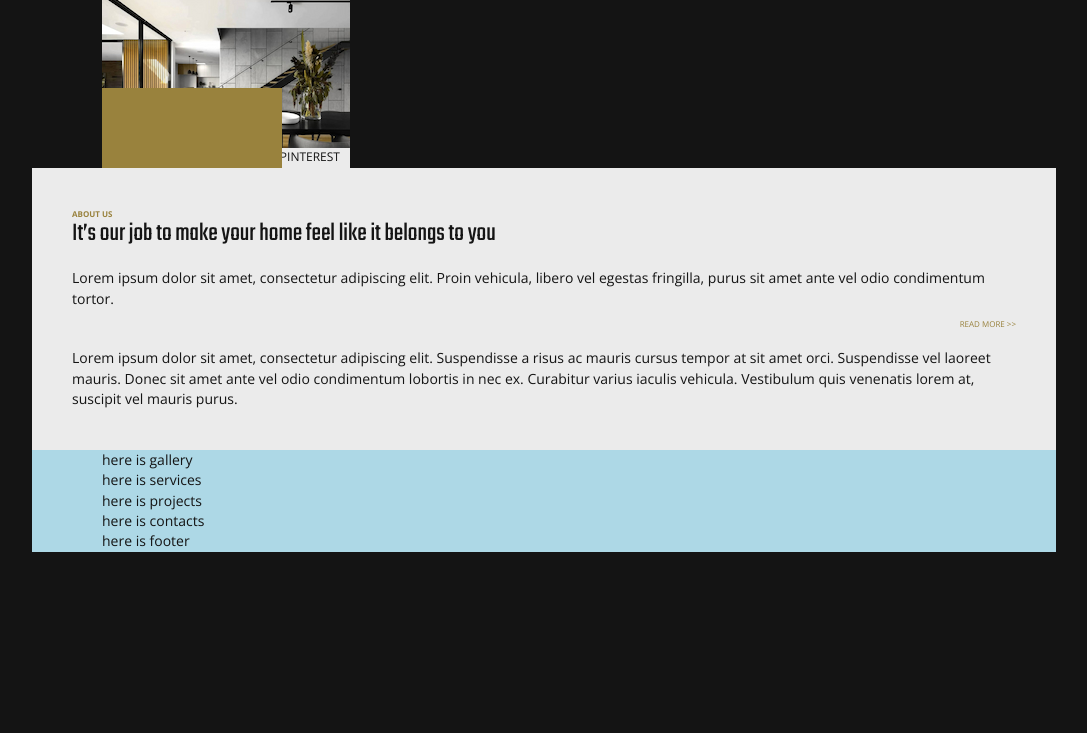
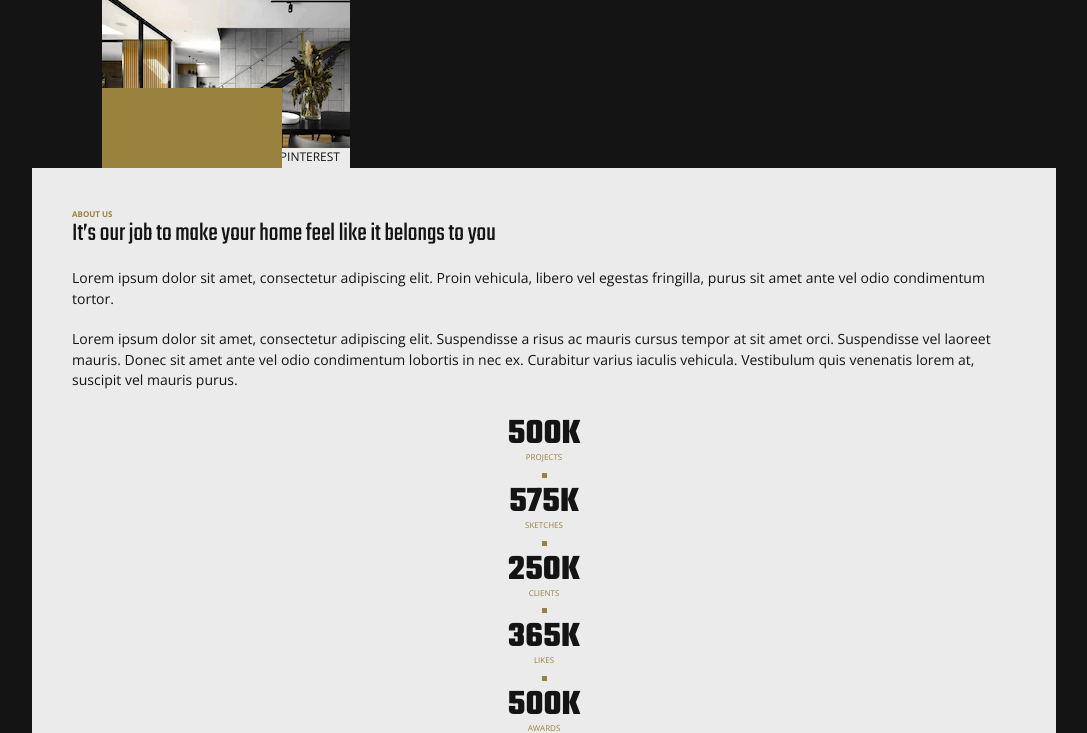
Before and after one commit to dariaddz/architecture-agency, a website built with Parcel: page src/index.html in a window 1280 px wide. Shown: the part 67-800 px from the top of the page, without its empty margins (96-1183 px from the left). Built offline with nearby package versions, Linux system fonts and the light colour scheme.

Commit message:
dots after  - statistics

```diff
--- a/src/partials/about-us.html
+++ b/src/partials/about-us.html
@@ -3,7 +3,8 @@
   <h2 class="about__title">
     It’s our job to make your home feel like it belongs to you
   </h2>
-  <p class="about__text">
+  <div class="about__text">
+    <p class="about__text-item">
       Lorem ipsum dolor sit amet, consectetur adipiscing elit. Proin vehicula,
       libero vel egestas fringilla, purus sit amet ante vel odio condimentum
       tortor.
@@ -12,11 +13,35 @@
     <!-- добавить кнопку Развернуть для мобилки -->
     <button type="button" class="read-more">Read more >></button>
 
-  <p class="about__text">
-    Lorem ipsum dolor sit amet, consectetur adipiscing elit. Suspendisse a risus
-    ac mauris cursus tempor at sit amet orci. Suspendisse vel laoreet mauris.
-    Donec sit amet ante vel odio condimentum lobortis in nec ex. Curabitur
-    varius iaculis vehicula. Vestibulum quis venenatis lorem at, suscipit vel
-    mauris purus.
+    <p class="about__text-item">
+      Lorem ipsum dolor sit amet, consectetur adipiscing elit. Suspendisse a
+      risus ac mauris cursus tempor at sit amet orci. Suspendisse vel laoreet
+      mauris. Donec sit amet ante vel odio condimentum lobortis in nec ex.
+      Curabitur varius iaculis vehicula. Vestibulum quis venenatis lorem at,
+      suscipit vel mauris purus.
     </p>
   </div>
+
+  <ul class="about__statistics">
+    <li class="stat-item">
+      <span class="stat-number">500K</span>
+      <p class="stat-text">Projects</p>
+    </li>
+    <li class="stat-item">
+      <span class="stat-number">575K</span>
+      <p class="stat-text">Sketches</p>
+    </li>
+    <li class="stat-item">
+      <span class="stat-number">250K</span>
+      <p class="stat-text">Clients</p>
+    </li>
+    <li class="stat-item">
+      <span class="stat-number">365K</span>
+      <p class="stat-text">Likes</p>
+    </li>
+    <li class="stat-item">
+      <span class="stat-number">500K</span>
+      <p class="stat-text">Awards</p>
+    </li>
+  </ul>
+</div>
--- a/src/sass/_about.scss
+++ b/src/sass/_about.scss
@@ -16,7 +16,7 @@
     font-size: 26px;
     line-height: 1.1;
 }
-.about__text{
+.about__text-item{
     margin-top: 20px;
 }
 .read-more{
@@ -36,11 +36,49 @@ text-transform: uppercase;
 cursor: pointer;
 
     // переписать медиаправило через JS
-    // @media (min-width: 768px) {
-    //         display: none}
+    @media (min-width: 768px) {
+            display: none}
 
-                          &:hover,
-                          &:focus{
-                            font-weight: 700;
-                                  }
+     &:hover,
+     &:focus{
+     font-weight: 700;
+     }
 }
+
+.about__statistics{
+margin-top: 30px;
+}
+
+.stat-item{
+text-align: center;
+margin-bottom: 10px;
+// margin-top: 10px
+
+
+}
+
+.stat-item:not(:last-child):after {
+    content: ' ';
+    display:block;
+    // text-align: center;
+    margin: 10px auto 0 auto;
+    height: 5px;
+    width: 5px;
+    // height: 100%;
+    // border: 1px solid $accent-background-color;
+    background-color: $accent-background-color;
+}
+
+.stat-number{
+font-family:$title-font;
+       font-weight: 700;
+       font-size: 36px;
+    line-height: .86
+}
+
+.stat-text{
+    text-transform: uppercase;
+        color: $accent-background-color;
+        font-family: $main-font;
+        font-size: 8px;
+}
```
Lines whose indentation alone changed are shown as unchanged.
